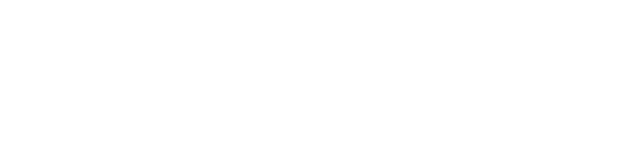
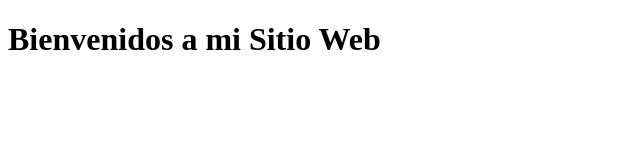
Before and after one commit to danielsanchez68/misitioweb, a plain HTML site: page index.html in a window 1280 px wide. Shown: the whole page, without its empty margins (0-640 px from the left). Drawn offline with Linux system fonts and the light colour scheme.

Commit message:
Le agregué un elemento de título con contenido

```diff
--- a/index.html
+++ b/index.html
@@ -6,6 +6,6 @@
     <title>Document</title>
 </head>
 <body>
-
+    <h1>Bienvenidos a mi Sitio Web</h1>
 </body>
 </html>
```
